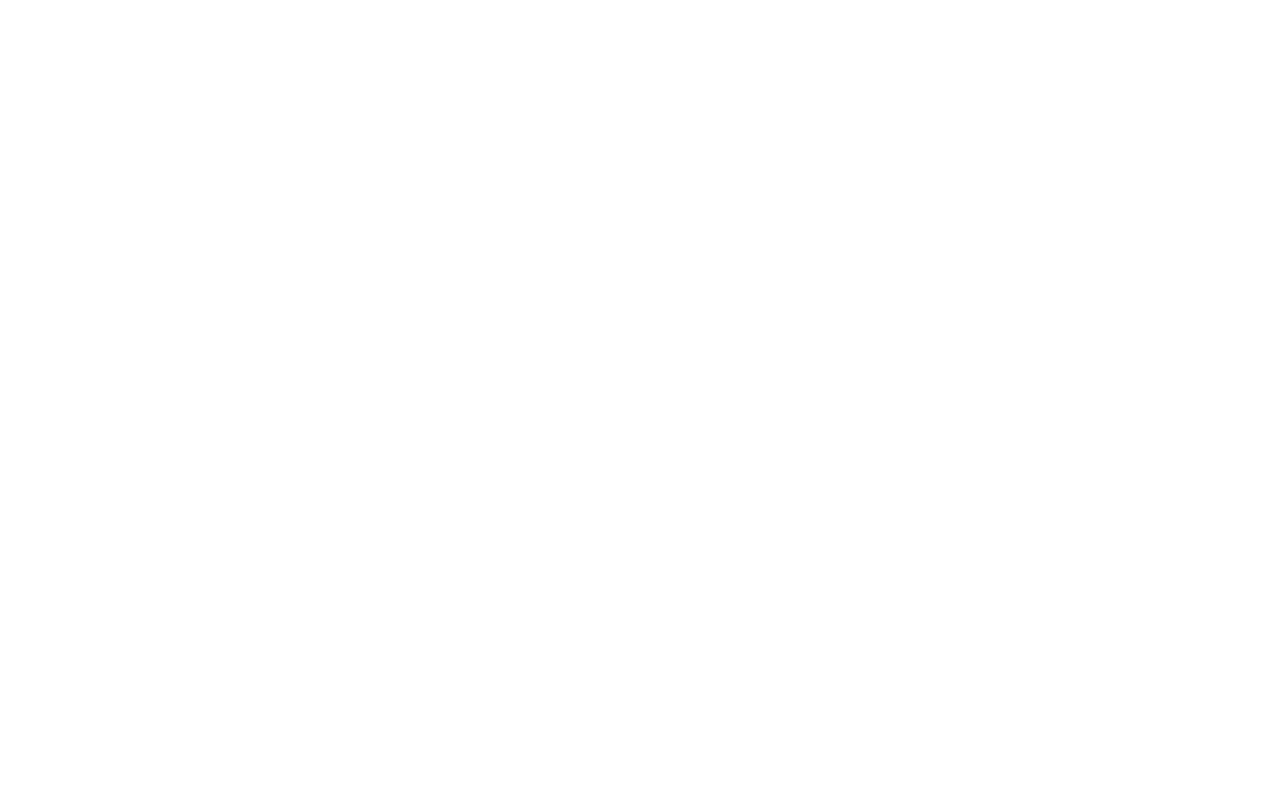
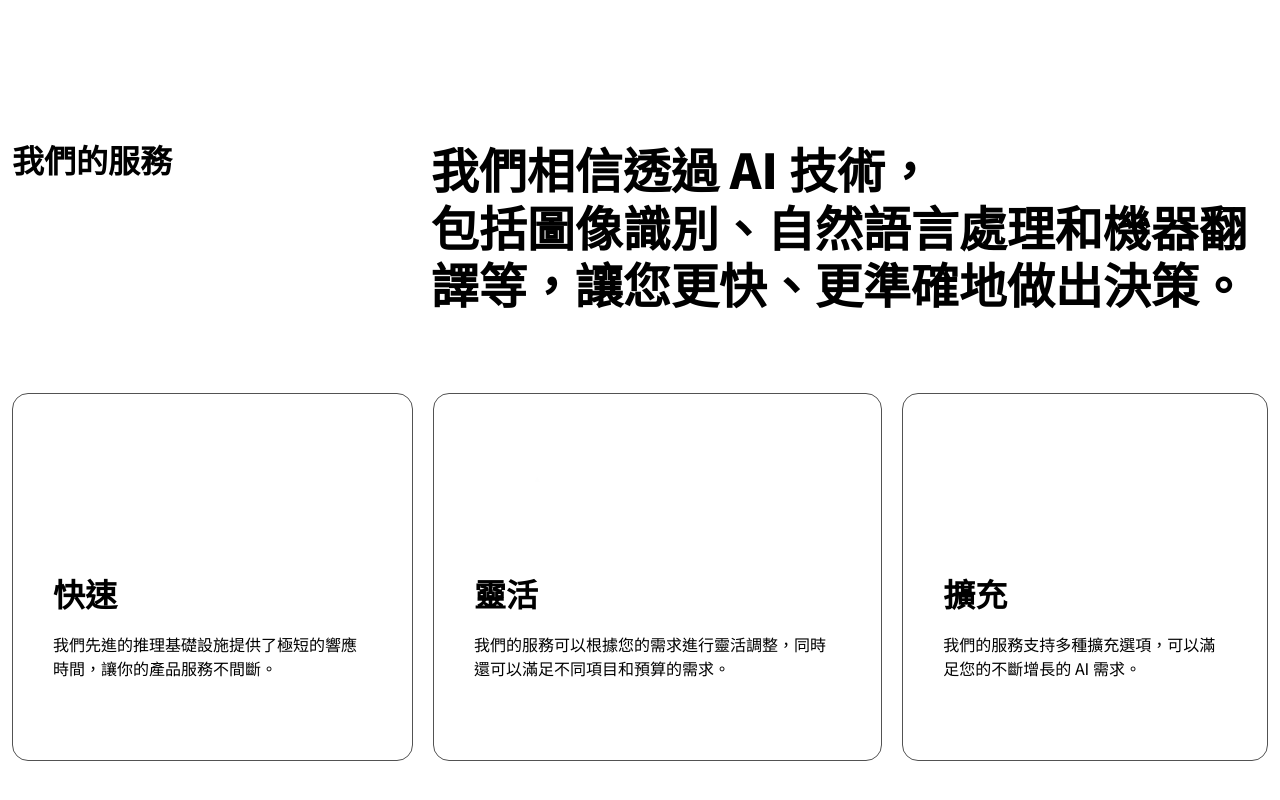
Before and after one commit to happyloa/Hex2023-mission2, a Next.js app: page / in a window 1280 px wide. Shown: the part 1022-1822 px from the top of the page. Before the commit the page ends 1162 px from the top, so only its background shows below. Built offline with nearby package versions, Linux system fonts and the light colour scheme.

Commit message:
完成我們的服務區塊

```diff
--- a/components/home/OurServices.js
+++ b/components/home/OurServices.js
@@ -1,5 +1,52 @@
 import styles from "./OurServices.module.css";
 
+import ServicesCard from "../ui/ServicesCard";
+
+const servicesCardInfo = [
+  {
+    Icon: `image/icons/flash on.webp`,
+    title: "快速",
+    description:
+      "我們先進的推理基礎設施提供了極短的響應時間，讓你的產品服務不間斷。",
+  },
+  {
+    Icon: `image/icons/auto awesome.webp`,
+    title: "靈活",
+    description:
+      "我們的服務可以根據您的需求進行靈活調整，同時還可以滿足不同項目和預算的需求。",
+  },
+  {
+    Icon: `image/icons/library add.webp`,
+    title: "擴充",
+    description: "我們的服務支持多種擴充選項，可以滿足您的不斷增長的 AI 需求。",
+  },
+];
+
 export default function OurServices() {
-  return <section></section>;
+  return (
+    <section className={styles.container}>
+      <div className={styles.contentWrapper}>
+        <div className={styles.titleWrapper}>
+          <h2>我們的服務</h2>
+        </div>
+        <div className={styles.paragraphWrapper}>
+          <p>
+            我們相信透過 AI 技術，
+            <br />
+            包括圖像識別、自然語言處理和機器翻譯等，讓您更快、更準確地做出決策。
+          </p>
+        </div>
+      </div>
+      <ul className={styles.cardWrapper}>
+        {servicesCardInfo.map((service, idx) => (
+          <ServicesCard
+            key={idx}
+            src={service.Icon}
+            title={service.title}
+            description={service.description}
+          />
+        ))}
+      </ul>
+    </section>
+  );
 }
--- a/components/home/OurServices.module.css
+++ b/components/home/OurServices.module.css
@@ -0,0 +1,35 @@
+.container {
+  max-width: 1296px;
+  padding: 0 12px;
+  margin: 0 auto 160px;
+}
+
+.contentWrapper {
+  display: flex;
+  margin: 0 0 80px;
+}
+
+.titleWrapper {
+  width: calc(100% / 3);
+}
+
+.titleWrapper h2 {
+  font-size: 32px;
+  font-weight: 900;
+  line-height: 38.4px;
+}
+
+.paragraphWrapper {
+  width: calc((100% / 3) * 2);
+}
+
+.paragraphWrapper p {
+  font-size: 48px;
+  font-weight: 900;
+  line-height: 57.6px;
+}
+
+.cardWrapper {
+  display: flex;
+  gap: 20px;
+}
```
